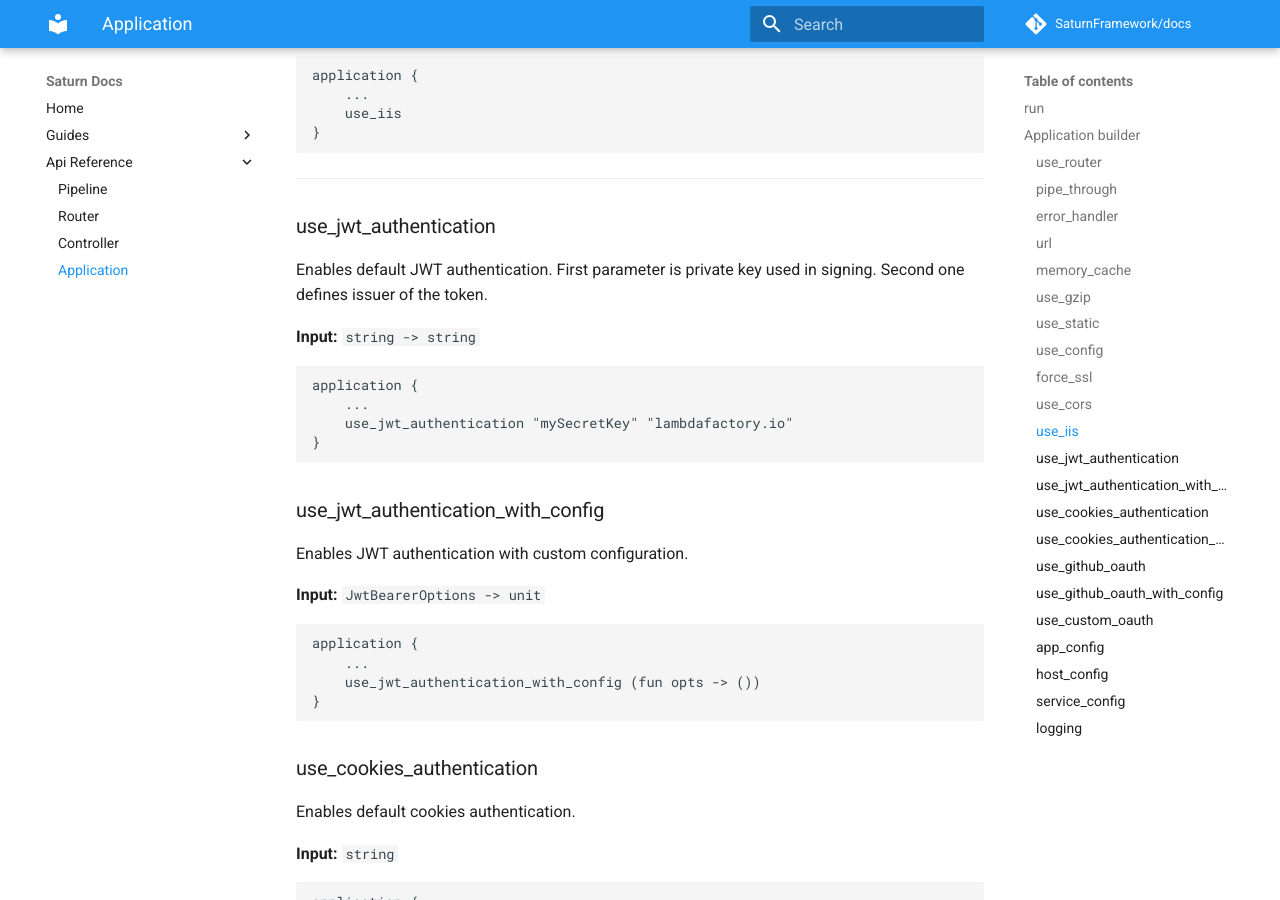
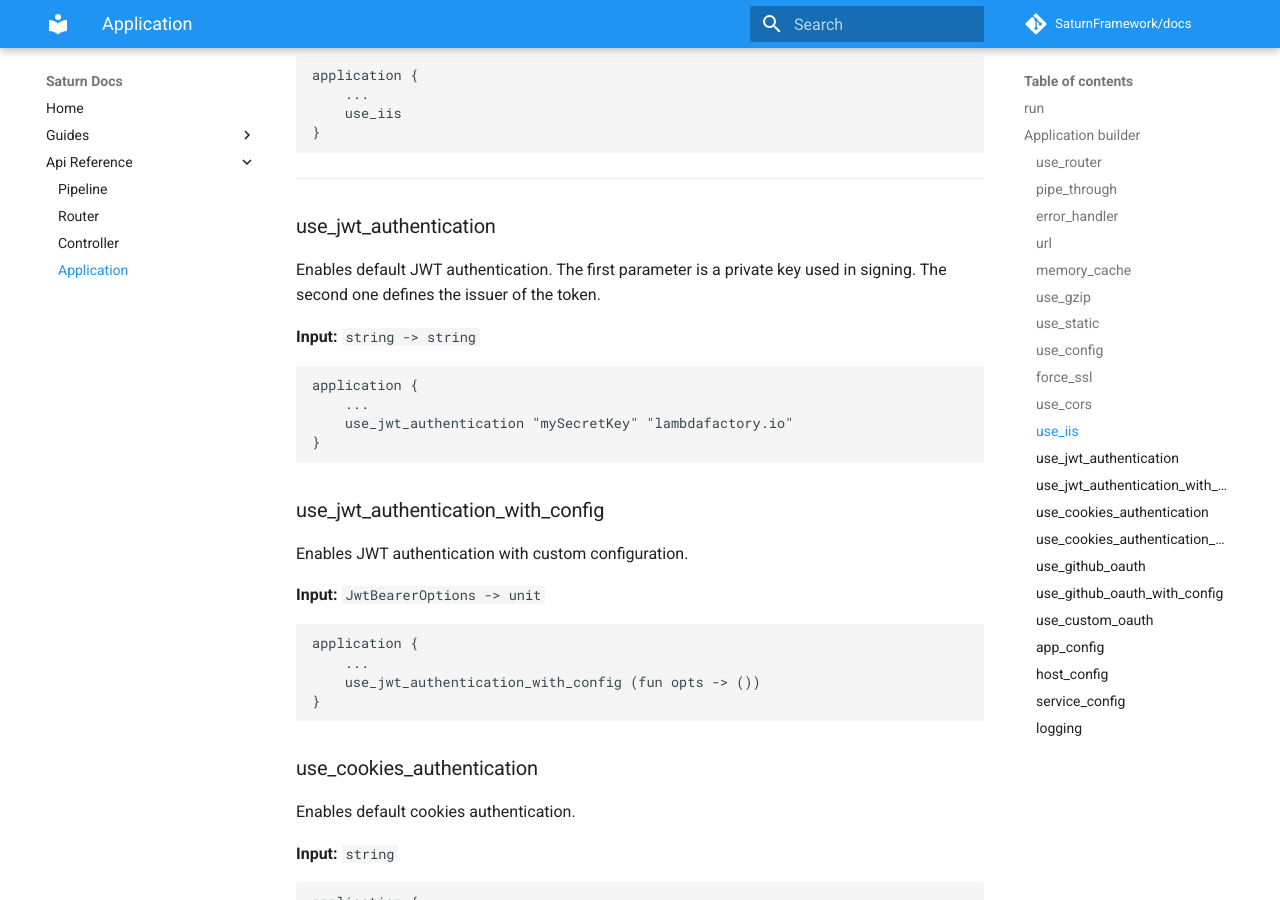
Before and after one commit to tmpreston/docs-2, an MkDocs documentation site: the page built from docs/api/application.md, in a window 1280 px wide and 900 px high, scrolled down 3366 px. Built offline with MkDocs 1.6.1 and Material for MkDocs 9.7.7, drawn with Linux system fonts in a browser that asks for light colours; comment, search, counter and statistics services are not loaded; old or Windows-style settings are respelled for this version of MkDocs.

Commit message:
Improve wording for use_jwt_authentication documentation

```diff
--- a/docs/api/application.md
+++ b/docs/api/application.md
@@ -165,7 +165,7 @@ application {
 
 ### use_jwt_authentication
 
-Enables default JWT authentication. First parameter is private key used in signing. Second one defines issuer of the token.
+Enables default JWT authentication. The first parameter is a private key used in signing. The second one defines the issuer of the token.
 
 **Input:** `string -> string`
 
```
